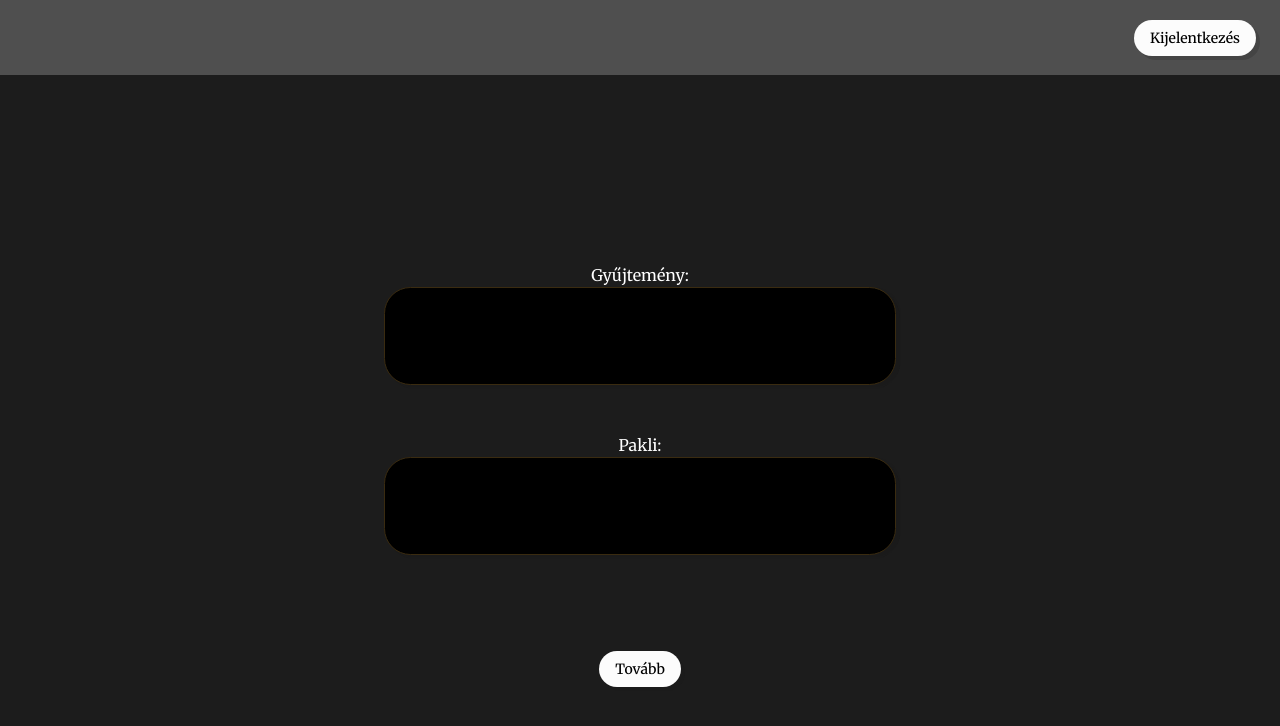
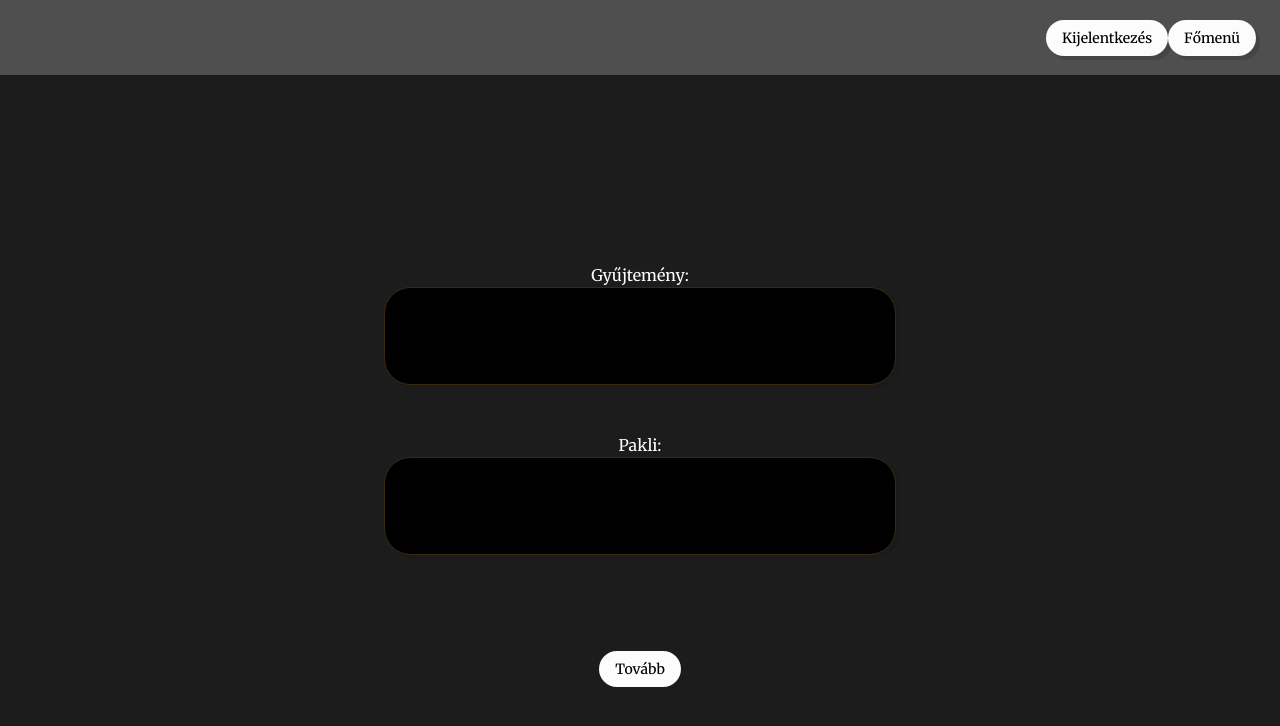
Before and after one commit to vrolandd/dusza-web-2026, a SvelteKit app: page /create-deck in a window 1280 px wide. Shown: the top 726 px of the page. Built offline with nearby package versions, Linux system fonts and the light colour scheme; no server answers.

Commit message:
Add main menu route to every page

```diff
--- a/src/routes/create-deck/+layout.svelte
+++ b/src/routes/create-deck/+layout.svelte
@@ -11,6 +11,7 @@
 
 <nav class="h-[75px] bg-accent flex items-center justify-end pr-6 sticky top-0">
     <Button onclick={signOut}><a href="/auth">Kijelentkezés</a></Button>
+    <Button><a href="/choose-role">Főmenü</a></Button>
 </nav>
 
 {@render children()}
--- a/src/routes/fight/+layout.svelte
+++ b/src/routes/fight/+layout.svelte
@@ -11,6 +11,7 @@
 
 <nav class="h-[75px] bg-accent flex items-center justify-end pr-6 sticky top-0">
     <Button onclick={signOut}><a href="/auth">Kijelentkezés</a></Button>
+    <Button><a href="/choose-role">Főmenü</a></Button>
 </nav>
 
 {@render children()}
--- a/src/routes/game-master/+layout.svelte
+++ b/src/routes/game-master/+layout.svelte
@@ -11,6 +11,7 @@
 
 <nav class="h-[75px] bg-accent flex items-center justify-end pr-6 sticky top-0">
     <Button onclick={signOut}><a href="/auth">Kijelentkezés</a></Button>
+    <Button><a href="/choose-role">Főmenü</a></Button>
 </nav>
 
 {@render children()}
--- a/src/routes/game/+layout.svelte
+++ b/src/routes/game/+layout.svelte
@@ -11,6 +11,7 @@
 
 <nav class="h-[75px] bg-accent flex items-center justify-end pr-6 sticky top-0">
     <Button onclick={signOut}><a href="/auth">Kijelentkezés</a></Button>
+    <Button><a href="/choose-role">Főmenü</a></Button>
 </nav>
 
 {@render children()}
--- a/src/routes/mod-deck/+layout.svelte
+++ b/src/routes/mod-deck/+layout.svelte
@@ -11,6 +11,7 @@
 
 <nav class="h-[75px] bg-accent flex items-center justify-end pr-6 sticky top-0">
     <Button onclick={signOut}><a href="/auth">Kijelentkezés</a></Button>
+    <Button><a href="/choose-role">Főmenü</a></Button>
 </nav>
 
 {@render children()}
--- a/src/routes/new-deck/+layout.svelte
+++ b/src/routes/new-deck/+layout.svelte
@@ -11,6 +11,7 @@
 
 <nav class="h-[75px] bg-accent flex items-center justify-end pr-6 sticky top-0">
     <Button onclick={signOut}><a href="/auth">Kijelentkezés</a></Button>
+    <Button><a href="/choose-role">Főmenü</a></Button>
 </nav>
 
 {@render children()}
--- a/src/routes/player/+layout.svelte
+++ b/src/routes/player/+layout.svelte
@@ -11,6 +11,7 @@
 
 <nav class="h-[75px] bg-accent flex items-center justify-end pr-6 sticky top-0">
     <Button onclick={signOut}><a href="/auth">Kijelentkezés</a></Button>
+    <Button><a href="/choose-role">Főmenü</a></Button>
 </nav>
 
 {@render children()}
--- a/src/routes/upgrade/+layout.svelte
+++ b/src/routes/upgrade/+layout.svelte
@@ -11,6 +11,7 @@
 
 <nav class="h-[75px] bg-accent flex items-center justify-end pr-6 sticky top-0">
     <Button onclick={signOut}><a href="/auth">Kijelentkezés</a></Button>
+    <Button><a href="/choose-role">Főmenü</a></Button>
 </nav>
 
 {@render children()}
```
